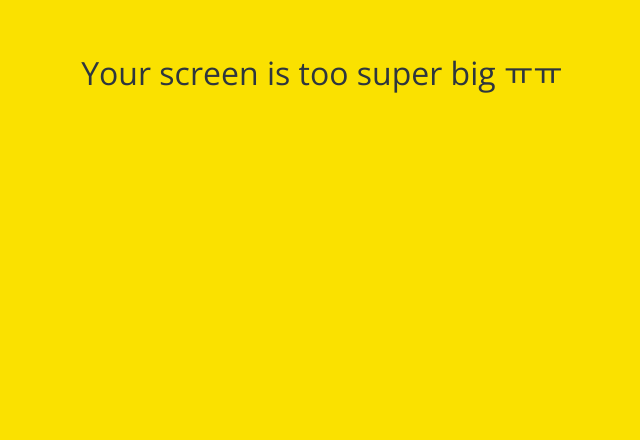
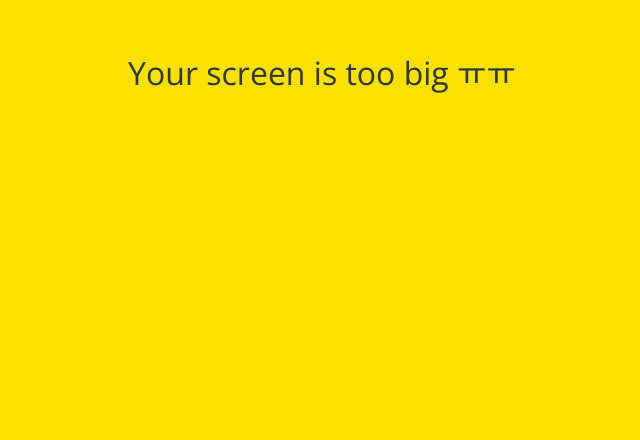
Before and after one commit to CreamNuts/kokoa-clone-2020, a plain HTML site: page index.html in a window 1280 px wide. Shown: the part 327-767 px from the top of the page, without its empty margins (318-958 px from the left). Drawn offline with nearby package versions, Linux system fonts and the light colour scheme.

Commit message:
Revert "experiment"
This reverts commit 8c3d3e90dacb1acd85e61bbfdd90686d0446cdb4.

```diff
--- a/index.html
+++ b/index.html
@@ -55,7 +55,7 @@
     </div>
 
     <div class="no-mobile">
-      <span>Your screen is too super big ㅠㅠ</span>
+      <span>Your screen is too big ㅠㅠ</span>
     </div>
 
     <script
```
